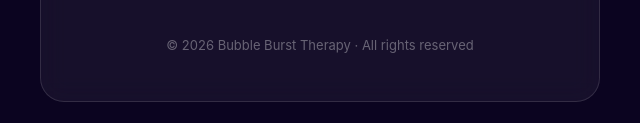
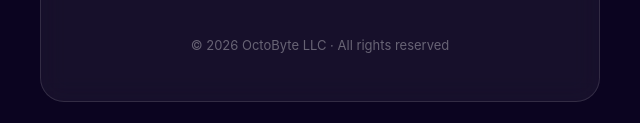
Before and after one commit to ByteElephant-AI/bubble-burst-support, a plain HTML site: page index.html in a window 1280 px wide. Shown: the part 1146-1269 px from the top of the page, 320-960 px from the left. Drawn offline with Linux system fonts and the light colour scheme.

Commit message:
Update index.html

```diff
--- a/index.html
+++ b/index.html
@@ -202,7 +202,7 @@
         </p>
 
         <footer>
-            © 2026 Bubble Burst Therapy · All rights reserved
+            © 2026 OctoByte LLC · All rights reserved
         </footer>
     </main>
 </body>
```
